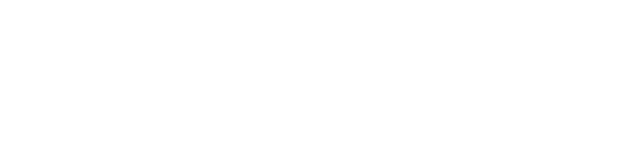
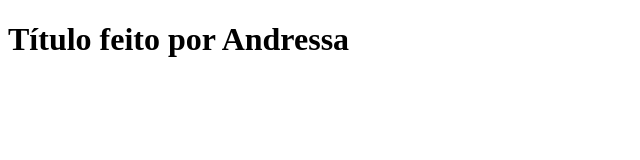
Before and after one commit to andressaurorex/AULA-GIT-ESSENCIAL, a plain HTML site: page index.html in a window 1280 px wide. Shown: the whole page, without its empty margins (0-640 px from the left). Drawn offline with Linux system fonts and the light colour scheme.

```diff
--- a/index.html
+++ b/index.html
@@ -7,5 +7,7 @@
 </head>
 <body>
 
+    <h1>Título feito por Andressa</h1>
+
 </body>
 </html>
```
